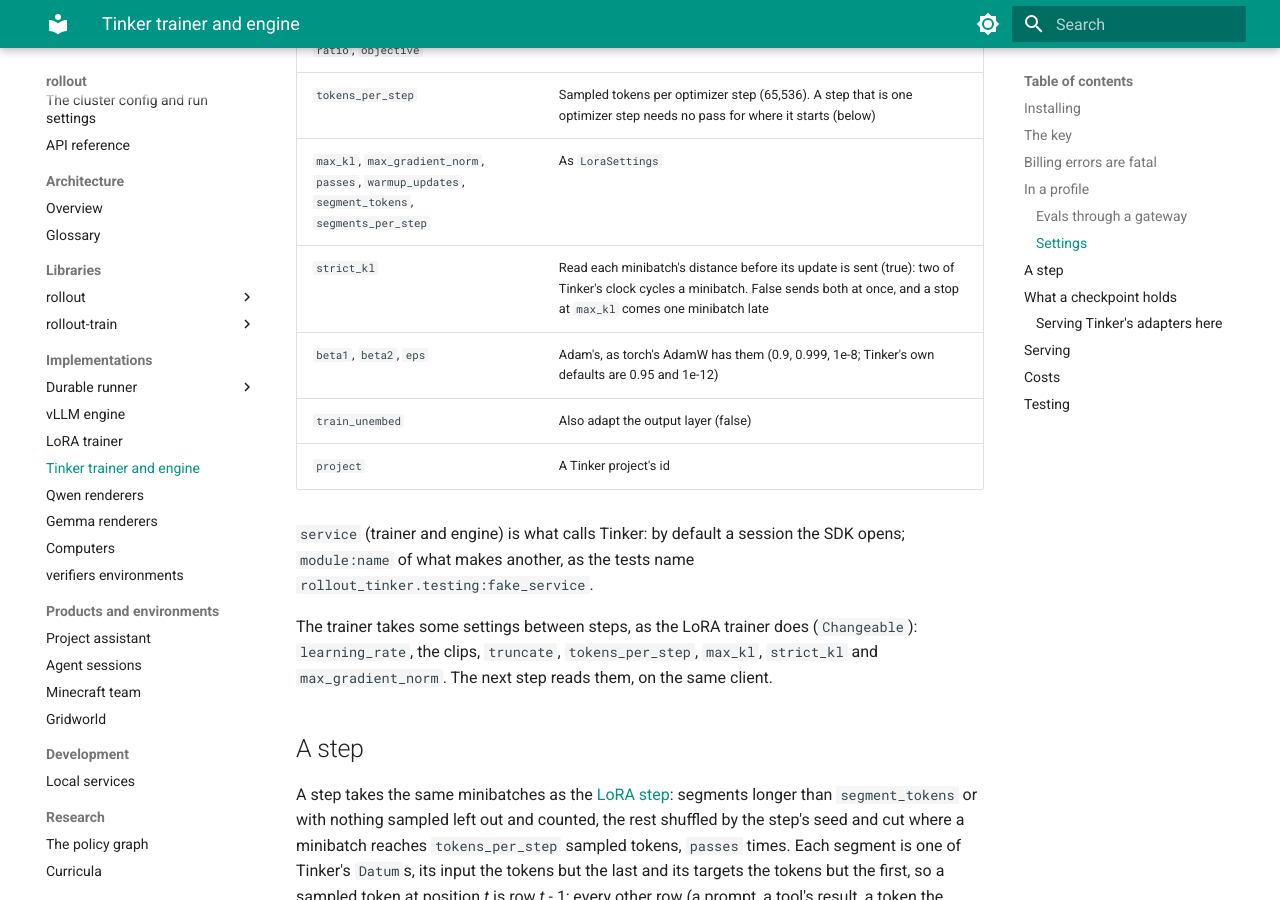
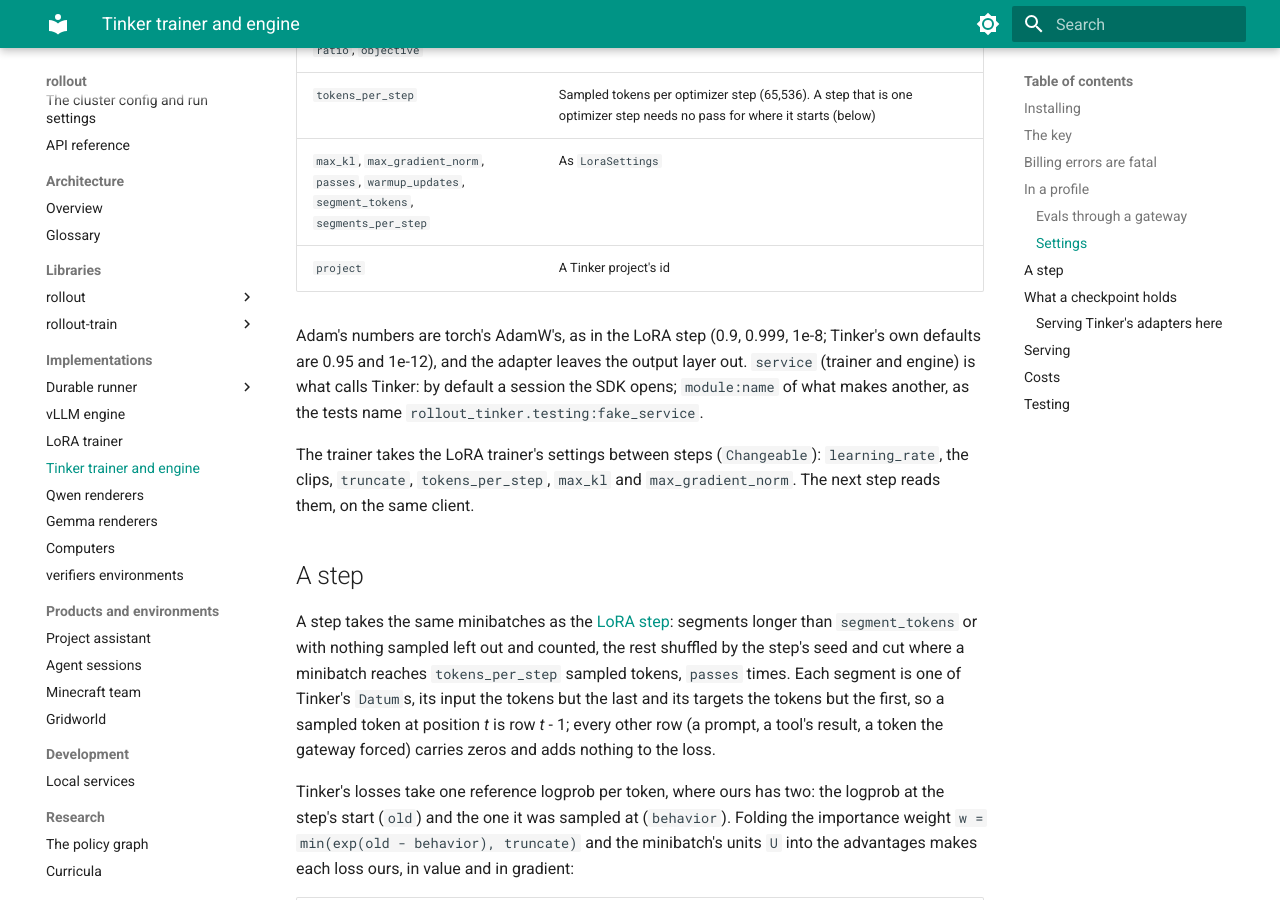
Before and after one commit to by77er/distributed_agents_environments, an MkDocs documentation site: the page built from docs/implementations/rollout-tinker.md, in a window 1280 px wide and 900 px high, scrolled down 3172 px. Built offline with MkDocs 1.6.1 and Material for MkDocs 9.7.7, drawn with Linux system fonts in a browser that asks for light colours; some of the changed text lies outside the part shown.

Commit message:
Drop the Tinker trainer's settings that nothing sets
strict_kl, beta1, beta2, eps and train_unembed were set by no profile, test or launcher,
and strict_kl's false branch (a stop at max_kl one minibatch late) was never exercised.
Adam's numbers are torch's AdamW's, as in the LoRA step, and the adapter leaves the
output layer out, as both defaults said; every minibatch after the first reads its
distance before its update is sent, as the default did.

Co-Authored-By: Claude Opus 5.5 <noreply@anthropic.com>
Claude-Session: https://claude.ai/code/session_01AxRszaiGt82VWkd91J1awf

```diff
--- a/docs/implementations/rollout-tinker.md
+++ b/docs/implementations/rollout-tinker.md
@@ -116,17 +116,14 @@ mean the same, so a profile switches trainers by changing `kind`.
 | `clip_low`, `clip_high`, `segment_clip_low`, `segment_clip_high`, `truncate`, `ratio`, `objective` | As `LoraSettings` |
 | `tokens_per_step` | Sampled tokens per optimizer step (65,536). A step that is one optimizer step needs no pass for where it starts (below) |
 | `max_kl`, `max_gradient_norm`, `passes`, `warmup_updates`, `segment_tokens`, `segments_per_step` | As `LoraSettings` |
-| `strict_kl` | Read each minibatch's distance before its update is sent (true): two of Tinker's clock cycles a minibatch. False sends both at once, and a stop at `max_kl` comes one minibatch late |
-| `beta1`, `beta2`, `eps` | Adam's, as torch's AdamW has them (0.9, 0.999, 1e-8; Tinker's own defaults are 0.95 and 1e-12) |
-| `train_unembed` | Also adapt the output layer (false) |
 | `project` | A Tinker project's id |
 
-`service` (trainer and engine) is what calls Tinker: by default a session the SDK opens; `module:name` of what makes
-another, as the tests name `rollout_tinker.testing:fake_service`.
+Adam's numbers are torch's AdamW's, as in the LoRA step (0.9, 0.999, 1e-8; Tinker's own defaults are 0.95 and 1e-12),
+and the adapter leaves the output layer out. `service` (trainer and engine) is what calls Tinker: by default a session
+the SDK opens; `module:name` of what makes another, as the tests name `rollout_tinker.testing:fake_service`.
 
-The trainer takes some settings between steps, as the LoRA trainer does (`Changeable`): `learning_rate`, the clips,
-`truncate`, `tokens_per_step`, `max_kl`, `strict_kl` and `max_gradient_norm`. The next step reads them, on the same
-client.
+The trainer takes the LoRA trainer's settings between steps (`Changeable`): `learning_rate`, the clips, `truncate`,
+`tokens_per_step`, `max_kl` and `max_gradient_norm`. The next step reads them, on the same client.
 
 ## A step
 
@@ -161,7 +158,8 @@ policy before that update), so the metrics are the LoRA step's.
 - A parent not trained on Tinker: the step fails. No call takes an adapter trained elsewhere into a Tinker run.
 
 **The stop at `max_kl`.** A minibatch that finds the policy further than `max_kl` from where the step began stops the
-pass. Its gradient was accumulated where no call clears it, so that client is not used again: the next step resumes
+pass. Each minibatch after the first reads that distance before its update is sent, which takes two of Tinker's clock
+cycles; the first, and every minibatch when nothing is checked, sends its update beside its forward-backward. Its gradient was accumulated where no call clears it, so that client is not used again: the next step resumes
 the saved state.
 
 **Failures.** Any error of the step (Tinker's, or a batch it refuses) raises `StepFailed` with the error's type and
```
Also changed, not shown: 2 other files.
